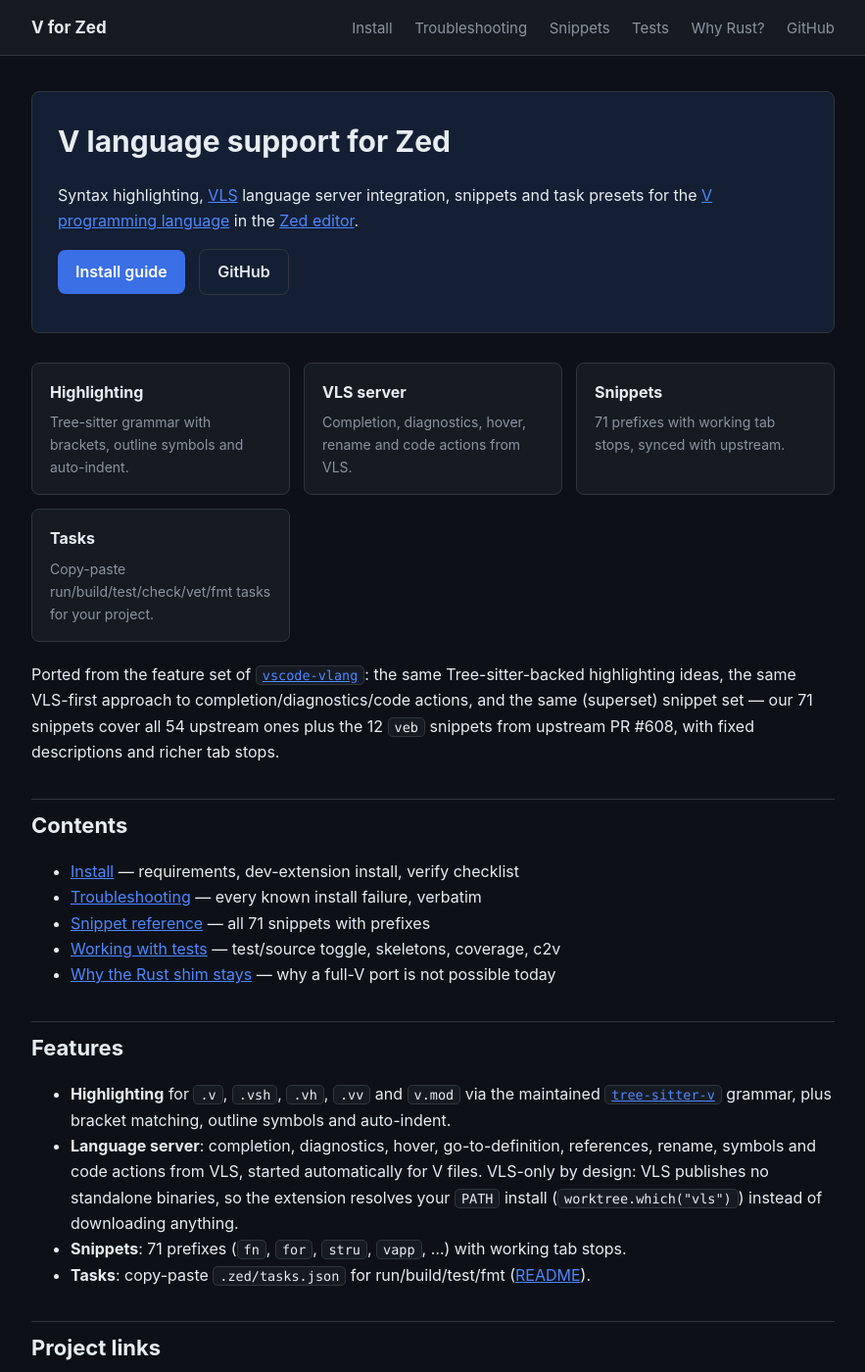
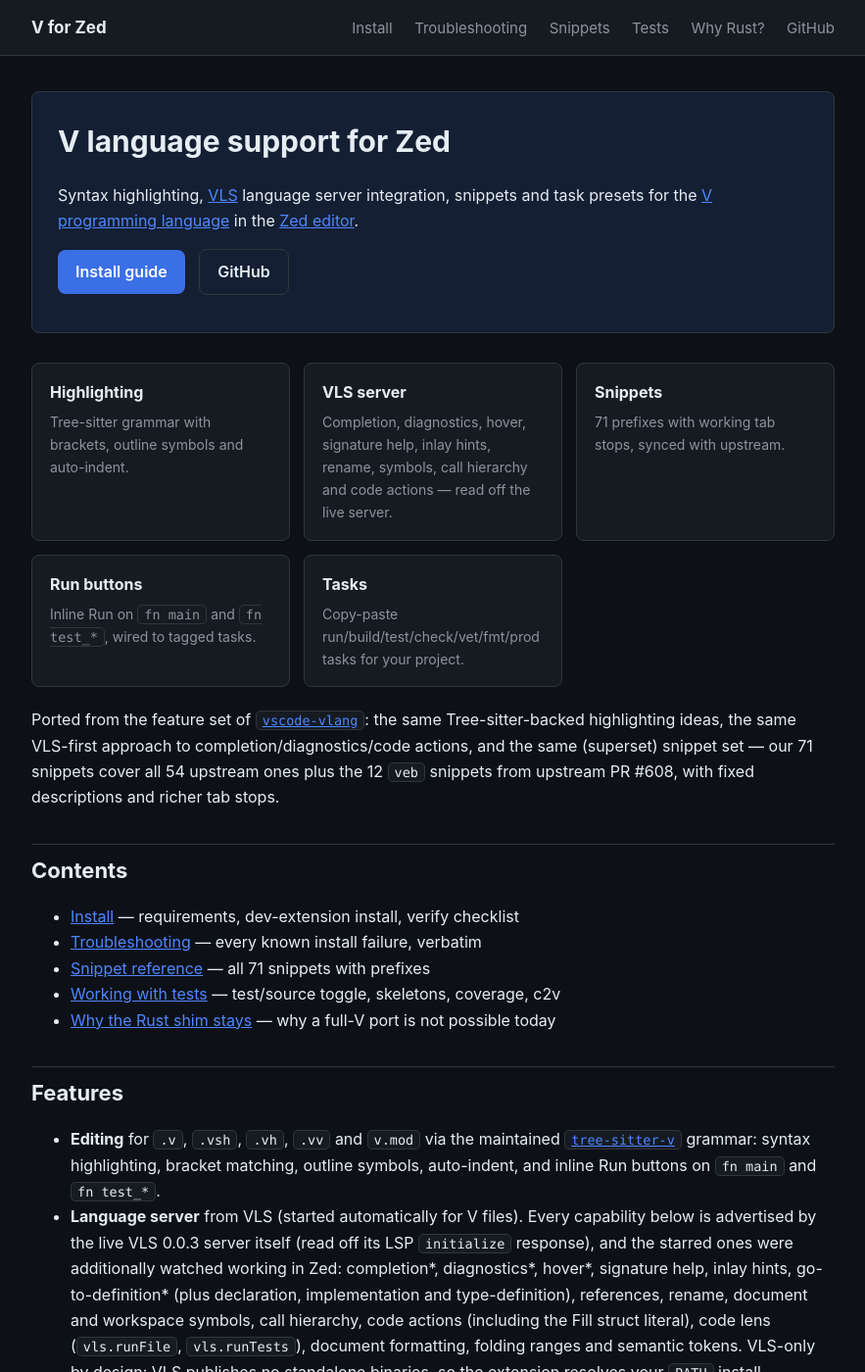
Before and after one commit to metif12/zed-vlang, a Jekyll site: the page built from docs/index.md, in a window 1280 px wide and 1400 px high. Shown: the whole window at 98% size, without its empty margins (198-1081 px from the left). Built offline with Jekyll 4.4.1, drawn with Linux system fonts in a browser that asks for light colours; some of the changed text lies outside the part shown.

Commit message:
Make the feature introduction complete and precise: every LS capability backed by the live server response, GUI-watched ones starred, run buttons and full task set listed

```diff
--- a/docs/index.md
+++ b/docs/index.md
@@ -32,7 +32,8 @@
 
 ### VLS server
 
-Completion, diagnostics, hover, rename and code actions from VLS.
+Completion, diagnostics, hover, signature help, inlay hints, rename,
+symbols, call hierarchy and code actions — read off the live server.
 
 </div>
 
@@ -46,9 +47,17 @@
 
 <div class="card" markdown="1">
 
+### Run buttons
+
+Inline Run on `fn main` and `fn test_*`, wired to tagged tasks.
+
+</div>
+
+<div class="card" markdown="1">
+
 ### Tasks
 
-Copy-paste run/build/test/check/vet/fmt tasks for your project.
+Copy-paste run/build/test/check/vet/fmt/prod tasks for your project.
 
 </div>
 
@@ -71,12 +80,20 @@
 
 ## Features
 
-- **Highlighting** for `.v`, `.vsh`, `.vh`, `.vv` and `v.mod` via the
+- **Editing** for `.v`, `.vsh`, `.vh`, `.vv` and `v.mod` via the
   maintained [`tree-sitter-v`](https://github.com/undivisible/tree-sitter-v)
-  grammar, plus bracket matching, outline symbols and auto-indent.
-- **Language server**: completion, diagnostics, hover, go-to-definition,
-  references, rename, symbols and code actions from VLS, started
-  automatically for V files. VLS-only by design: VLS publishes no
+  grammar: syntax highlighting, bracket matching, outline symbols,
+  auto-indent, and inline Run buttons on `fn main` and `fn test_*`.
+- **Language server** from VLS (started automatically for V files).
+  Every capability below is advertised by the live VLS 0.0.3 server
+  itself (read off its LSP `initialize` response), and the starred ones
+  were additionally watched working in Zed: completion\*, diagnostics\*,
+  hover\*, signature help, inlay hints, go-to-definition\* (plus
+  declaration, implementation and type-definition), references, rename,
+  document and workspace symbols, call hierarchy, code actions
+  (including the Fill struct literal), code lens (`vls.runFile`,
+  `vls.runTests`), document formatting, folding ranges and semantic
+  tokens. VLS-only by design: VLS publishes no
   standalone binaries, so the extension resolves your `PATH` install
   (`worktree.which("vls")`) instead of downloading anything.
 - **Snippets**: 71 prefixes (`fn`, `for`, `stru`, `vapp`, …) with working tab stops.
```
Also changed, not shown: README.md.
